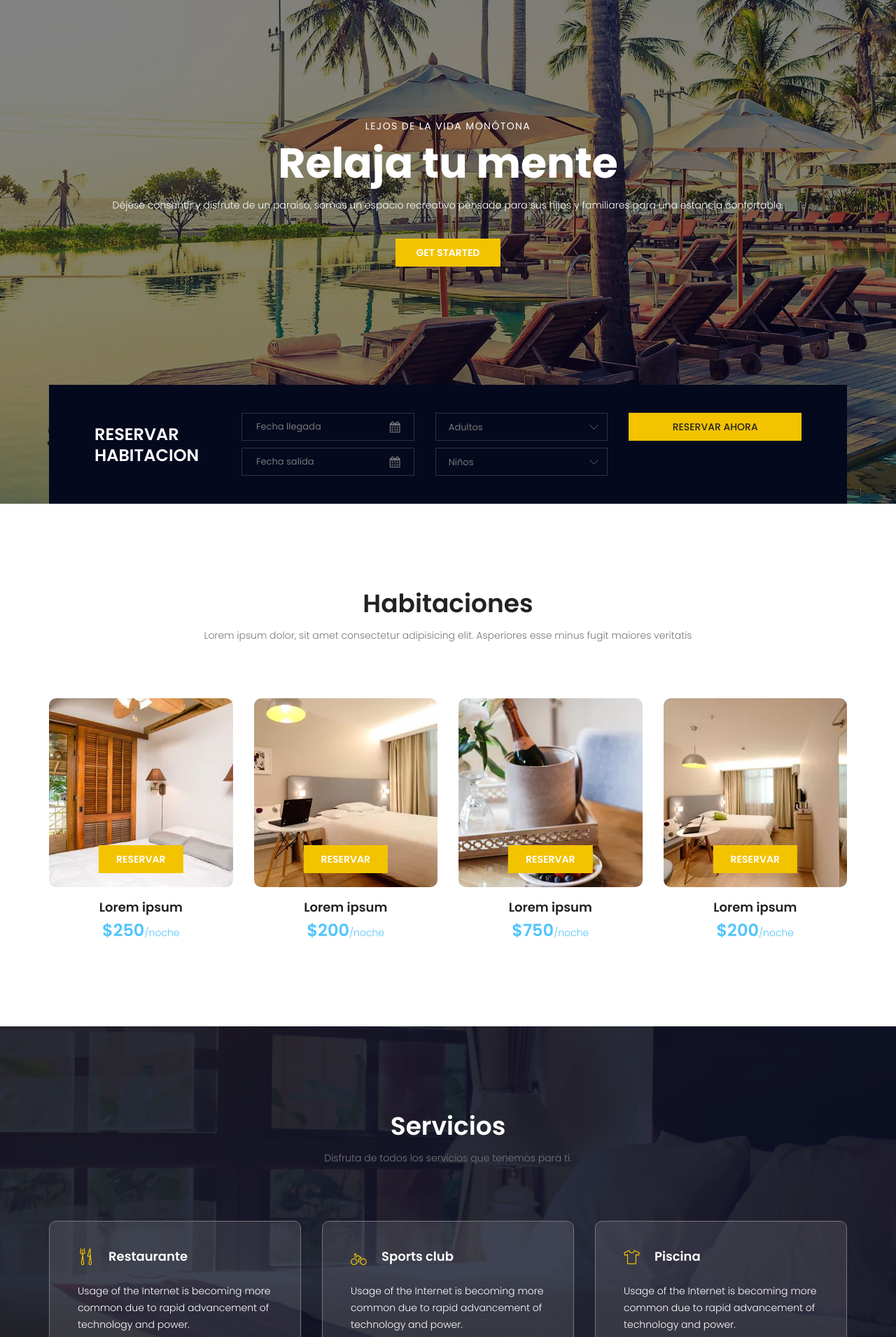
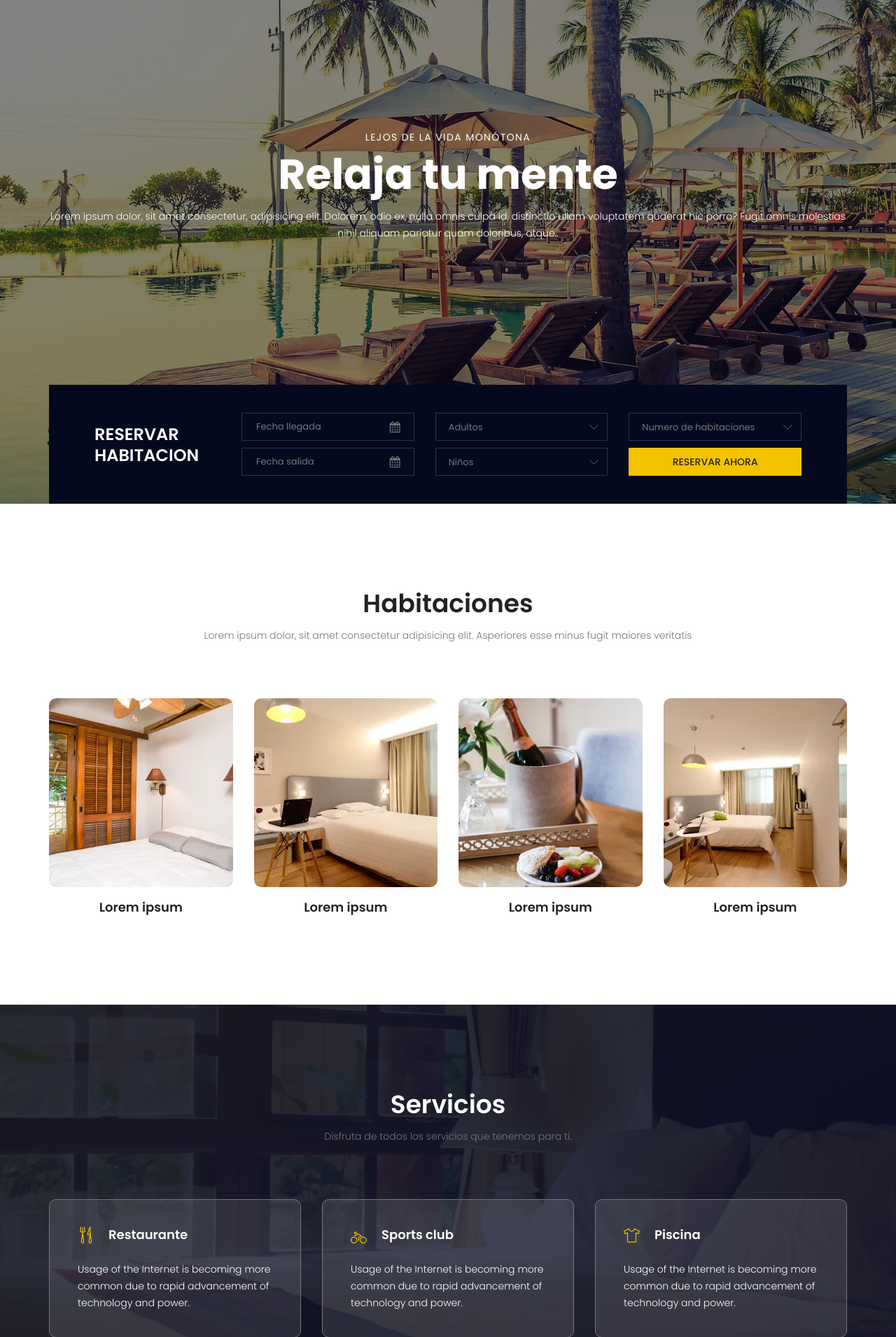
Before and after one commit to wilyvasquez/hotel, a CodeIgniter app: page /hotel/ in a window 1280 px wide. Shown: the part 80-1991 px from the top of the page at 70% size. Run offline with CodeIgniter, Linux system fonts and the light colour scheme.

Commit message:
mejoras vista

```diff
--- a/application/views/pagina/index.php
+++ b/application/views/pagina/index.php
@@ -53,8 +53,8 @@
                <div class="banner_content text-center">
                   <h6>LEJOS DE LA VIDA MONÓTONA</h6>
                   <h2>Relaja tu mente</h2>
-                  <p>Déjese consentir y disfrute de un paraíso, somos un espacio recreativo pensado para sus hijos y familiares para una estancia confortable.</p>
-                  <a href="#" class="btn theme_btn button_hover">Get Started</a>
+                  <p>Lorem ipsum dolor, sit amet consectetur, adipisicing elit. Dolorem, odio ex, nulla omnis culpa id, distinctio ullam voluptatem quaerat hic porro? Fugit omnis molestias nihil aliquam pariatur quam doloribus, atque..</p>
+                  <!-- <a href="#" class="btn theme_btn button_hover">Get Started</a> -->
                </div>
             </div>
          </div>
@@ -111,7 +111,18 @@
                            </div>
                            <div class="col-md-4">
                               <div class="book_tabel_item">
-                                 <a class="book_now_btn button_hover" href="<?= base_url("rooms")?>">Reservar ahora</a>
+                                 <div class="input-group">
+                                    <select class="wide">
+                                       <option data-display="Numero de habitaciones">Numero de habitaciones</option>
+                                       <option value="1">1</option>
+                                       <option value="2">2</option>
+                                       <option value="3">3</option>
+                                       <option value="4">4</option>
+                                    </select>
+                                 </div>
+                              </div>
+                              <div class="book_tabel_item">
+                                 <a class="book_now_btn button_hover" href="<?= base_url("reserva/detalles")?>">Reservar ahora</a>
                               </div>
                            </div>
                         </div>
@@ -132,48 +143,48 @@
                   <div class="accomodation_item text-center">
                      <div class="hotel_img">
                         <img src="<?=base_url()?>assets/image/xroom1.jpg" alt="">
-                        <a href="<?= base_url("rooms/detalles")?>" class="btn theme_btn button_hover">Reservar</a>
+                        <!-- <a href="<?= base_url("rooms/detalles")?>" class="btn theme_btn button_hover">Reservar</a> -->
                      </div>
                      <a href="#">
                         <h4 class="sec_h4">Lorem ipsum</h4>
                      </a>
-                     <h5>$250<small>/noche</small></h5>
+                     <!-- <h5>$250<small>/noche</small></h5> -->
                   </div>
                </div>
                <div class="col-lg-3 col-sm-6">
                   <div class="accomodation_item text-center">
                      <div class="hotel_img">
                         <img src="<?=base_url()?>assets/image/xroom2.jpg" alt="">
-                        <a href="<?= base_url("rooms/detalles")?>" class="btn theme_btn button_hover">Reservar</a>
+                        <!-- <a href="<?= base_url("rooms/detalles")?>" class="btn theme_btn button_hover">Reservar</a> -->
                      </div>
                      <a href="#">
                         <h4 class="sec_h4">Lorem ipsum</h4>
                      </a>
-                     <h5>$200<small>/noche</small></h5>
+                     <!-- <h5>$200<small>/noche</small></h5> -->
                   </div>
                </div>
                <div class="col-lg-3 col-sm-6">
                   <div class="accomodation_item text-center">
                      <div class="hotel_img">
                         <img src="<?=base_url()?>assets/image/xroom3.jpg" alt="">
-                        <a href="<?= base_url("rooms/detalles")?>" class="btn theme_btn button_hover">Reservar</a>
+                        <!-- <a href="<?= base_url("rooms/detalles")?>" class="btn theme_btn button_hover">Reservar</a> -->
                      </div>
                      <a href="#">
                         <h4 class="sec_h4">Lorem ipsum</h4>
                      </a>
-                     <h5>$750<small>/noche</small></h5>
+                     <!-- <h5>$750<small>/noche</small></h5> -->
                   </div>
                </div>
                <div class="col-lg-3 col-sm-6">
                   <div class="accomodation_item text-center">
                      <div class="hotel_img">
                         <img src="<?=base_url()?>assets/image/xroom4.jpg" alt="">
-                        <a href="<?= base_url("rooms/detalles")?>" class="btn theme_btn button_hover">Reservar</a>
+                        <!-- <a href="<?= base_url("rooms/detalles")?>" class="btn theme_btn button_hover">Reservar</a> -->
                      </div>
                      <a href="#">
                         <h4 class="sec_h4">Lorem ipsum</h4>
                      </a>
-                     <h5>$200<small>/noche</small></h5>
+                     <!-- <h5>$200<small>/noche</small></h5> -->
                   </div>
                </div>
             </div>
```
Also changed, not shown: application/views/pagina/detalles_reservas.php (+21 -1 lines), application/views/pagina/room.php (+15 -15 lines).
